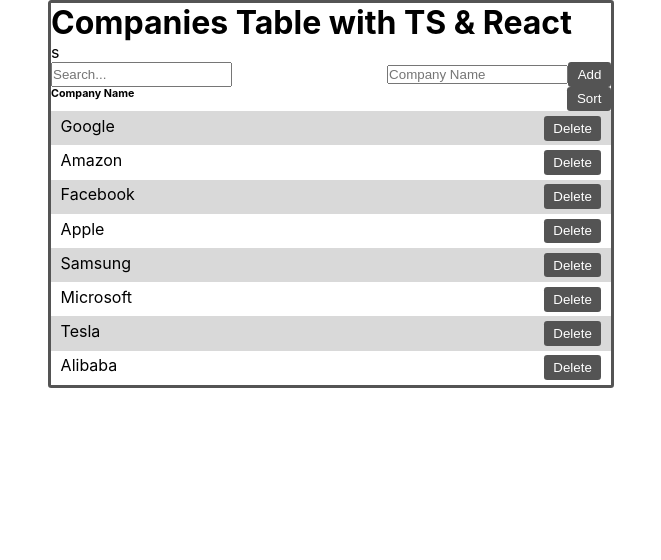
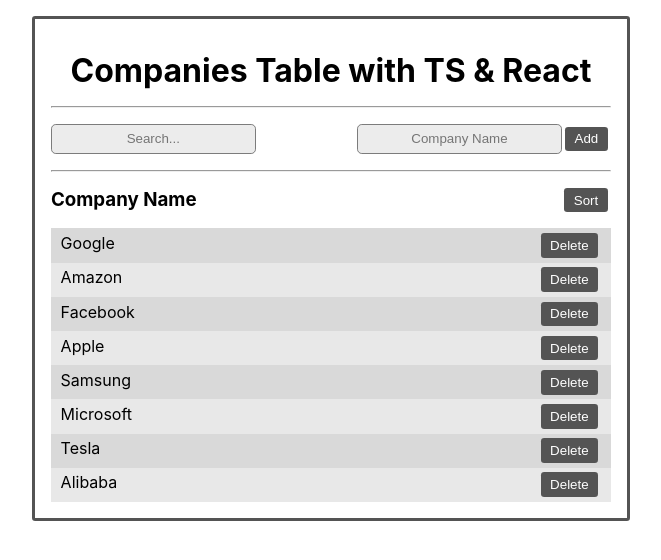
Before and after one commit to ozlemts/company, a React (Create React App) app: page / in a window 1280 px wide. Shown: the top 560 px of the page, without its empty margins (309-970 px from the left). Built offline with nearby package versions, Linux system fonts and the light colour scheme.

Commit message:
Table box style has improved

```diff
--- a/src/App.tsx
+++ b/src/App.tsx
@@ -4,7 +4,7 @@ import {CompanyTable} from "./CompanyTable";
 function App() {
   return (
     <div className="box">
-      <h1>Companies Table with TS & React</h1>s
+      <h1 className="my-1">Companies Table with TS & React</h1>
       <CompanyTable/>
     </div>
   );
--- a/src/CompanyTable.tsx
+++ b/src/CompanyTable.tsx
@@ -13,14 +13,16 @@ export const CompanyTable = () => {
 
   return (
     <div>
-      <div className="flex justify-between">
+      <hr/>
+      <div className="flex justify-between my-1">
         <input type="text"
                placeholder="Search..."
                onChange={(e) => setKeyword(e.target.value)}/>
         <AddCompany/>
       </div>
-      <div className="flex justify-between">
-        <h6>Company Name</h6>
+      <hr/>
+      <div className="flex justify-between my-1">
+        <h3>Company Name</h3>
         <button onClick={sortCompanies}>Sort</button>
       </div>
       <ul>
--- a/src/index.css
+++ b/src/index.css
@@ -17,13 +17,15 @@ code {
   margin: 0;
   padding: 0;
   list-style-type: none;
+  text-align: center;
 }
 
 .box {
   max-width: 35rem;
-  margin: 0 auto;
+  margin: 1rem auto;
   border: .2rem solid #545454;
   border-radius: .2rem;
+  padding: 1rem;
 }
 
 button {
@@ -32,17 +34,30 @@ button {
   border: none;
   padding: .3rem .6rem;
   border-radius: .2rem;
+  margin: 0 .2rem;
 }
 
 button:hover {
   background-color: #252525;
 }
+
+input {
+  padding: .4rem .8rem;
+  border: 1.5px solid #7c7c7c;
+  background-color: #ececec;
+  border-radius: .3rem;
+}
+
 li {
   padding: .3rem .6rem;
 }
 
 li:nth-child(odd) {
   background-color: #d9d9d9;
+}
+
+li:nth-child(even) {
+  background-color: #e8e8e8;
 }
 
 .flex {
@@ -52,3 +67,7 @@ li:nth-child(odd) {
 .justify-between {
   justify-content: space-between;
 }
+
+.my-1 {
+  margin: 1rem 0;
+}
```
Also changed, not shown: src/AddCompany.tsx (+10 -7 lines).
